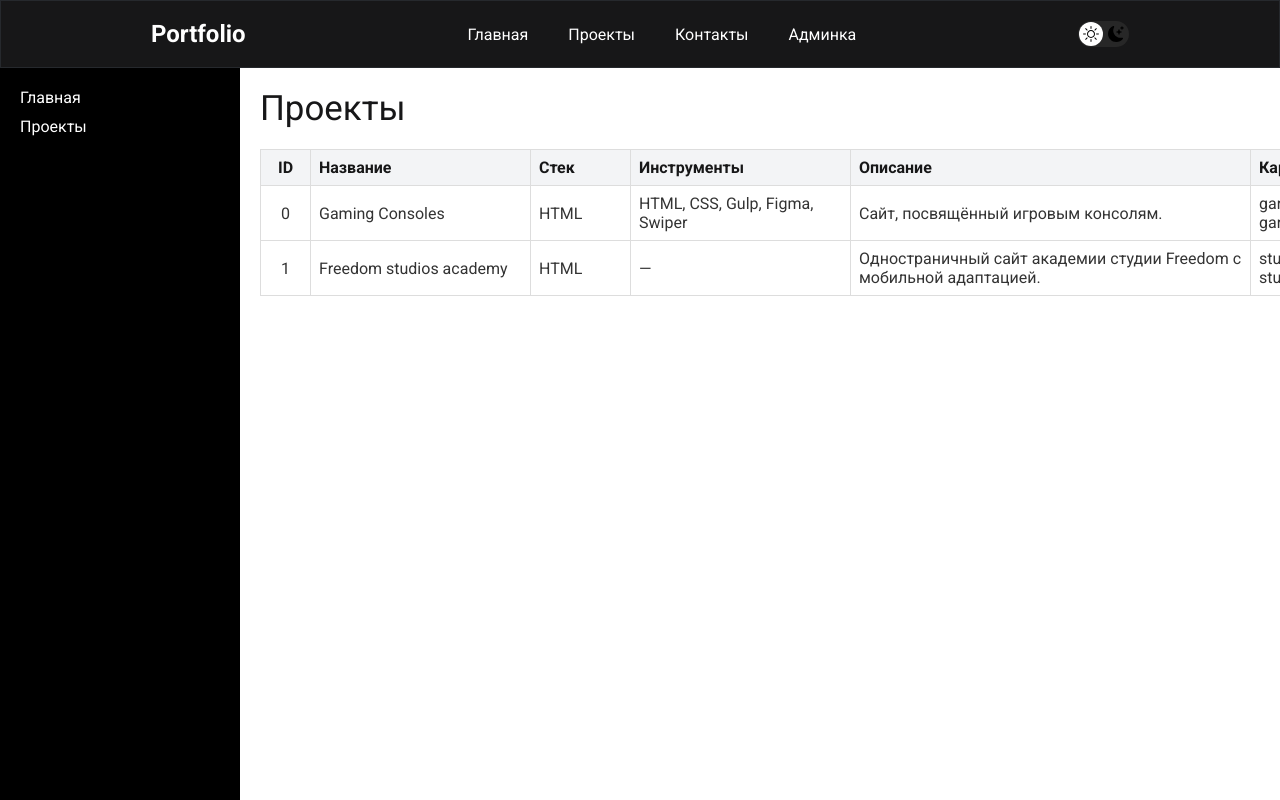
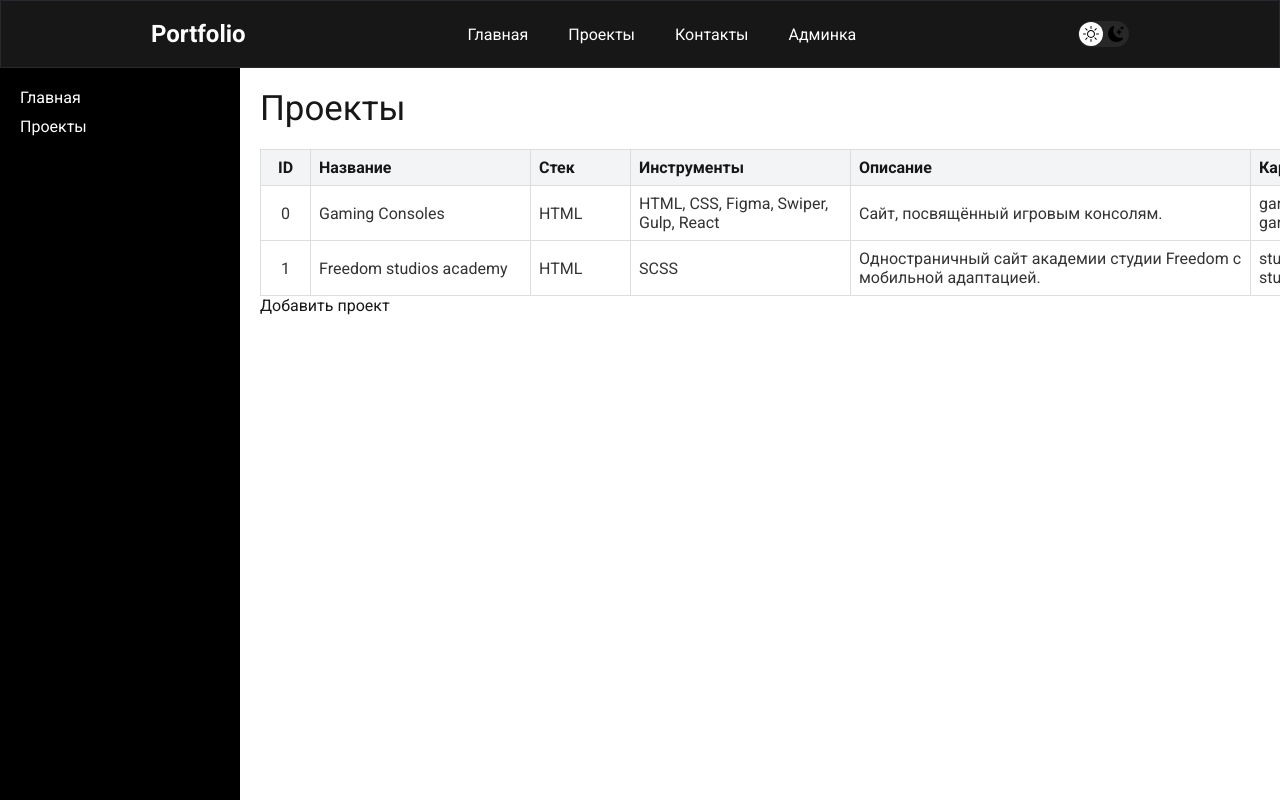
Before and after one commit to GitMaxm/portfolio-next, a Next.js app: page /admin/projects in a window 1280 px wide. Built offline with nearby package versions, Linux system fonts and the light colour scheme; data requests are answered from the project's data file.

Commit message:
настройка eslint, json сервер, получение данных с сервера, работа с данными

```diff
--- a/package.json
+++ b/package.json
@@ -24,7 +24,7 @@
     "eslint-config-next": "^16.2.4",
     "eslint-plugin-import": "^2.32.0",
     "eslint-plugin-simple-import-sort": "^13.0.0",
-    "json-server": "^1.0.0-beta.15",
+    "json-server": "^0.17.4",
     "sass": "^1.99.0",
     "typescript": "5.8.3"
   }
--- a/src/app/admin/project/[id]/page.jsx
+++ b/src/app/admin/projects/edit/[id]/page.jsx
@@ -1,11 +1,11 @@
 import EditProjectForm from "@components/admin/EditProjectForm";
 import TitleAdminPage from "@components/admin/ui/TitleAdminPage";
 
-import { getProjectById } from "@/app/services/projectsService";
+import { projectsServiceApi } from "@/app/services/projectsService";
 
 export default async function AdminProjectEdit({ params }) {
   const { id } = await params
-  const project = await getProjectById(id);
+  const project = await projectsServiceApi.getProjectById(id);
 
   return (
     <div>
--- a/src/app/admin/projects/page.jsx
+++ b/src/app/admin/projects/page.jsx
@@ -1,10 +1,10 @@
 import ProjectContainer from "@components/admin/ProjectContainer";
 import TitleAdminPage from "@components/admin/ui/TitleAdminPage";
 
-import { getProjects } from "@/app/services/projectsService";
+import { projectsServiceApi } from "@/app/services/projectsService";
 
 export default async function AdminProjectsPage() {
-  const projects = await getProjects();
+  const projects = await projectsServiceApi.getProjects();
 
   return (
 
--- a/src/app/services/projectsService.js
+++ b/src/app/services/projectsService.js
@@ -1,41 +1,25 @@
+import { apiClient } from "@/utils/helpers/apiClient";
+
 const JSON_SERVER_URL = 'http://localhost:3001'
 
-export const getProjects = async () => {
-  const res = await fetch(`${JSON_SERVER_URL}/projects`)
-  if (!res.ok) {
-    throw new Error(`HTTP error ${res.status}: ${JSON_SERVER_URL}`);
+export const projectsServiceApi = {
+  getProjects() {
+    return apiClient.get(`${JSON_SERVER_URL}/projects`);
+  },
+
+  getProjectById(id) {
+    return apiClient.get(`${JSON_SERVER_URL}/projects/${id}`);
+  },
+
+  addProject (project) {
+    return apiClient.post(`${JSON_SERVER_URL}/projects`, project);
+  },
+
+  updateProject (project) {
+    return apiClient.put(`${JSON_SERVER_URL}/projects/${project.id}`, project);
+  },
+
+  deleteProject (id) {
+    return apiClient.delete(`${JSON_SERVER_URL}/projects/${id}`);
   }
-  return res.json()
 }
-
-export const getProjectById = async (id) => {
-  const res = await fetch(`${JSON_SERVER_URL}/projects/${id}`)
-  if (!res.ok) {
-    throw new Error(`HTTP error ${res.status}`);
-  }
-  return res.json()
-}
-
-export const addProject = async (project) => {
-  const res = await fetch(`${JSON_SERVER_URL}/projects`, {
-    method: 'POST',
-    headers: { 'Content-Type': 'application/json' },
-    body: JSON.stringify(project)
-  })
-  return res.json()
-}
-
-export const updateProject = async (id, project) => {
-  const res = await fetch(`${JSON_SERVER_URL}/projects/${id}`, {
-    method: 'PUT',
-    headers: { 'Content-Type': 'application/json' },
-    body: JSON.stringify(project)
-  })
-  return res.json()
-}
-
-export const deleteProject = async (id) => {
-  await fetch(`${JSON_SERVER_URL}/projects/${id}`, {
-    method: 'DELETE'
-  })
-}
--- a/src/components/admin/ProjectContainer/index.jsx
+++ b/src/components/admin/ProjectContainer/index.jsx
@@ -4,7 +4,7 @@ import { useRouter } from "next/navigation"
 import { useState } from 'react'
 import Table from "@components/admin/ui/Table"
 
-import { deleteProject } from "@/app/services/projectsService";
+import { projectsServiceApi } from "@/app/services/projectsService";
 
 export default function ProjectContainer({ initialProjects }) {
   const [projects, setProjects] = useState(initialProjects);
@@ -12,7 +12,7 @@ export default function ProjectContainer({ initialProjects }) {
 
   const handleDelete = async (id) => {
     try {
-      await deleteProject(id);
+      await projectsServiceApi.deleteProject(id);
       setProjects((prevProjects) =>
         prevProjects.filter((project) => project.id !== id)
       );
@@ -23,14 +23,21 @@ export default function ProjectContainer({ initialProjects }) {
   }
 
   const handleEdit = (id) => {
-    router.push(`/admin/project/${id}`)
+    router.push(`/admin/projects/edit/${id}`)
+  }
+
+  const handleAdd = () => {
+    router.push(`/admin/projects/new`)
   }
 
   return (
-    <Table
-      projects={projects}
-      handleDelete={handleDelete}
-      handleEdit={handleEdit}
-    />
+    <>
+      <Table
+        projects={projects}
+        handleDelete={handleDelete}
+        handleEdit={handleEdit}
+      />
+      <button onClick={()=> handleAdd()}>Добавить проект</button>
+    </>
   )
 }
--- a/src/constants/socialLink.js
+++ b/src/constants/socialLink.js
@@ -1,5 +1,4 @@
 import { HiOutlineMail } from "react-icons/hi";
-
 import { SiTelegram } from "react-icons/si";
 
 import { COMPANY_CONTACTS } from "./contacts";
--- a/src/data/projectsTestTable.json
+++ b/src/data/projectsTestTable.json
@@ -1,34 +1,44 @@
 {
   "projects": [
     {
-      "id": 0,
       "title": "Gaming Consoles",
       "stack": "HTML",
-      "tools": ["HTML", "CSS", "Gulp", "Figma", "Swiper"],
+      "tools": [
+        "HTML",
+        "CSS",
+        "Figma",
+        "Swiper",
+        "Gulp",
+        "React"
+      ],
       "description": "Сайт, посвящённый игровым консолям.",
+      "links": {
+        "gitHub": "https://github.com/GitMaxm/game-gulp",
+        "preview": "https://gitmaxm.github.io/game-gulp/"
+      },
       "image": {
         "main": "gaming.webp",
         "preview": "gaming-big.webp"
       },
-      "links": {
-        "gitHub": "https://github.com/GitMaxm/game-gulp",
-        "preview": "https://gitmaxm.github.io/game-gulp/"
-      }
+      "id": "0"
     },
     {
-      "id": 1,
+      "id": "1",
       "title": "Freedom studios academy",
       "stack": "HTML",
-      "tools": "",
+      "tools": [
+        "SCSS"
+      ],
       "description": "Одностраничный сайт академии студии Freedom с мобильной адаптацией.",
+      "links": {
+        "gitHub": "https://github.com/GitMaxm/studio-gulp",
+        "preview": "https://gitmaxm.github.io/studio-gulp/"
+      },
       "image": {
         "main": "studios-academy.webp",
         "preview": "studios-academy-big.webp"
-      },
-      "links": {
-        "gitHub": "https://github.com/GitMaxm/studio-gulp",
-        "preview": "https://gitmaxm.github.io/studio-gulp/"
       }
     }
-  ]
+  ],
+  "$schema": "./node_modules/json-server/schema.json"
 }
--- /dev/null
+++ b/src/utils/helpers/apiClient.js
@@ -0,0 +1,38 @@
+async function request(url, options = {}) {
+  const response = await fetch(url, options);
+  if (!response.ok) {
+    throw new Error(`HTTP error ${response.status}: ${url}`);
+  }
+  return response.json();
+}
+
+export const apiClient = {
+  get: (url, options) => request(url, options),
+  post: (url, data = null, options = {}) => {
+    const { headers, ...restOptions } = options;
+    return request(url, {
+      method: 'POST',
+      headers: {
+        'Content-Type': 'application/json',
+        ...headers,
+      },
+      body: data ? JSON.stringify(data) : null,
+      ...restOptions,
+    });
+  },
+  put: (url, data = null, options = {}) => {
+    const { headers, ...restOptions } = options;
+    return request(url, {
+      method: 'PUT',
+      headers: {
+        'Content-Type': 'application/json',
+        ...headers,
+      },
+      body: data ? JSON.stringify(data) : null,
+      ...restOptions,
+    });
+  },
+  delete: (url) => request(url, {
+    method: 'DELETE'
+  })
+};
```
Also changed, not shown: src/app/admin/projects/new/page.jsx (added, +12 -0 lines), src/components/admin/EditProjectForm/index.jsx (+36 -3 lines), 2 other files (tests, documents, lock files or other folders).
